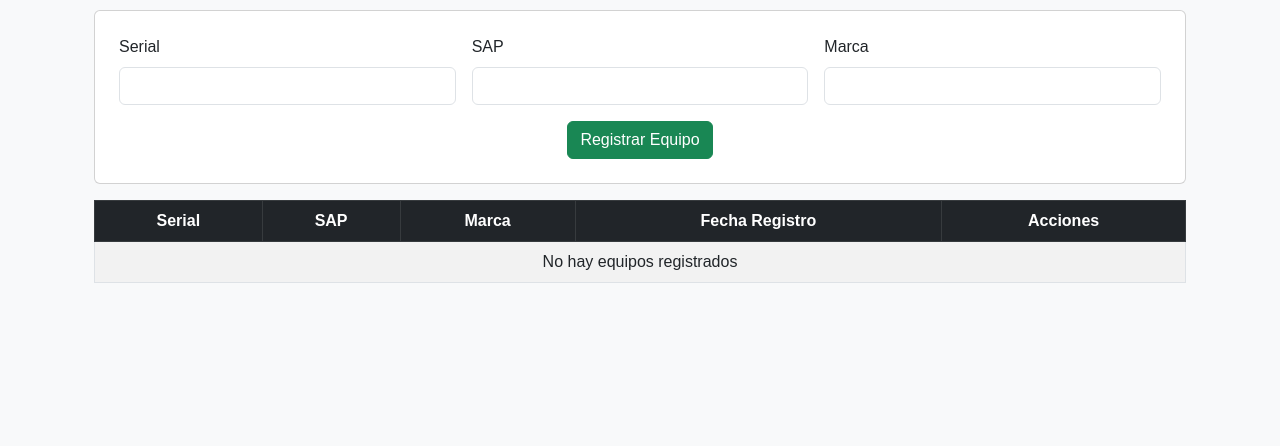
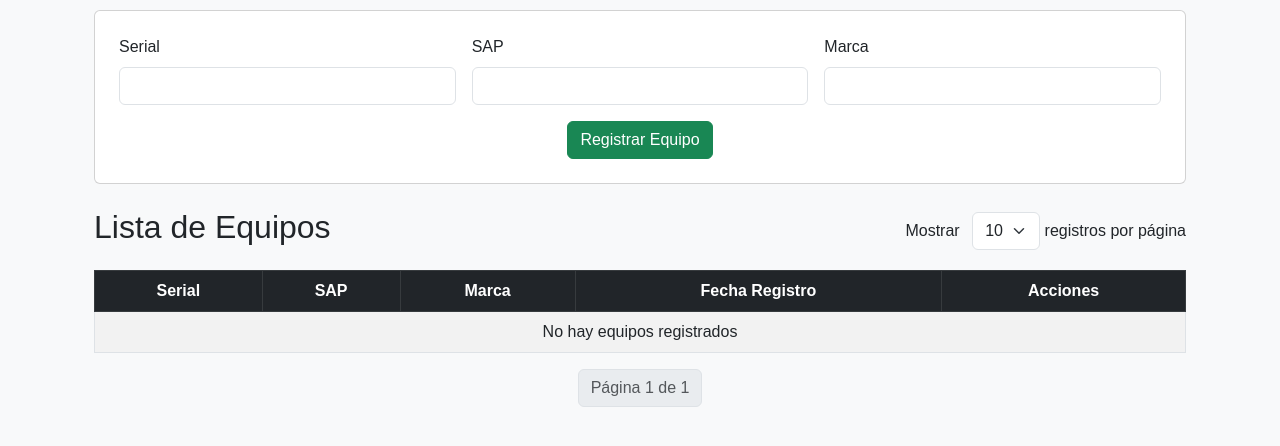
Before and after one commit to ogomezcdtdegas/GISME, a Django app: page /allEquiposPag/ in a window 1280 px wide. Shown: the part 166-612 px from the top of the page. Run offline with Django 5.2, Linux system fonts and the light colour scheme; data that the repository does not hold is empty.

Commit message:
inclusión de editar con falla en paginación

```diff
--- a/_AppHome/templates/_AppHome/index.html
+++ b/_AppHome/templates/_AppHome/index.html
@@ -33,6 +33,28 @@
         </form>
     </div>
 
+    <!-- Selector de registros por página -->
+    <div class="d-flex justify-content-between align-items-center mt-4">
+        <h2>Lista de Equipos</h2>
+        <div>
+            <label for="recordsPerPage" class="me-2">Mostrar</label>
+            <select id="recordsPerPage" class="form-select d-inline-block w-auto" onchange="updateRecordsPerPage()">
+                <option value="5" {% if equipos.paginator.per_page == 5 %}selected{% endif %}>5</option>
+                <option value="10" {% if equipos.paginator.per_page == 10 %}selected{% endif %}>10</option>
+                <option value="20" {% if equipos.paginator.per_page == 20 %}selected{% endif %}>20</option>
+                <option value="50" {% if equipos.paginator.per_page == 50 %}selected{% endif %}>50</option>
+            </select>
+            <label>registros por página</label>
+        </div>
+    </div>
+
+    <script>
+    function updateRecordsPerPage() {
+        const perPage = document.getElementById("recordsPerPage").value;
+        window.location.href = `?page=1&per_page=${perPage}`;
+    }
+    </script>
+
     <!-- Tabla de Equipos Registrados -->
     <div class="mt-3">
         <table class="table table-striped table-bordered text-center">
@@ -67,6 +89,34 @@
         </table>
     </div>
 </div>
+
+<!-- Controles de paginación -->
+<nav>
+    <ul class="pagination justify-content-center">
+        {% if equipos.has_previous %}
+            <li class="page-item">
+                <a class="page-link" href="?page=1&per_page={{ equipos.paginator.per_page }}">&laquo; Primero</a>
+            </li>
+            <li class="page-item">
+                <a class="page-link" href="?page={{ equipos.previous_page_number }}&per_page={{ equipos.paginator.per_page }}">Anterior</a>
+            </li>
+        {% endif %}
+
+        <li class="page-item disabled">
+            <span class="page-link">Página {{ equipos.number }} de {{ equipos.paginator.num_pages }}</span>
+        </li>
+
+        {% if equipos.has_next %}
+            <li class="page-item">
+                <a class="page-link" href="?page={{ equipos.next_page_number }}&per_page={{ equipos.paginator.per_page }}">Siguiente</a>
+            </li>
+            <li class="page-item">
+                <a class="page-link" href="?page={{ equipos.paginator.num_pages }}&per_page={{ equipos.paginator.per_page }}">Última &raquo;</a>
+            </li>
+        {% endif %}
+    </ul>
+</nav>
+
 
 <!-- Modal de Edición -->
 <div class="modal fade" id="editModal" tabindex="-1" aria-hidden="true">
```
